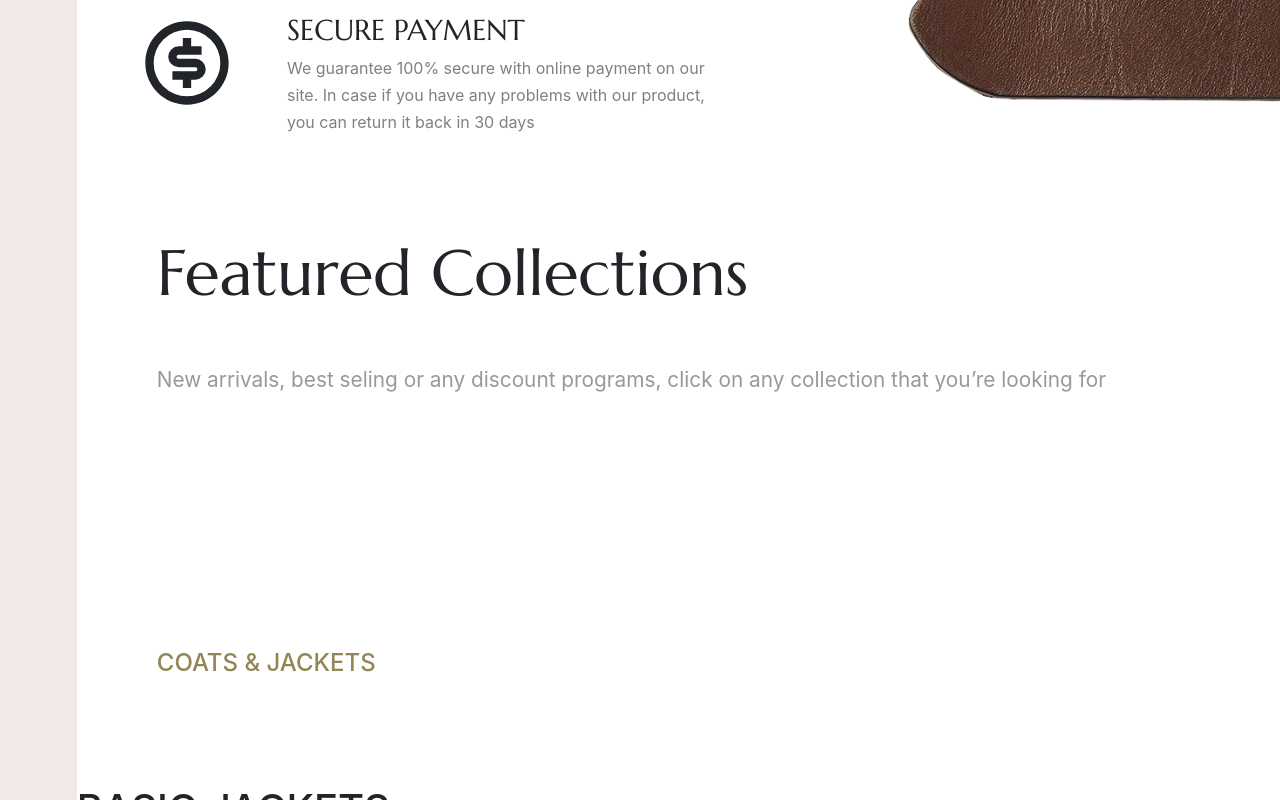
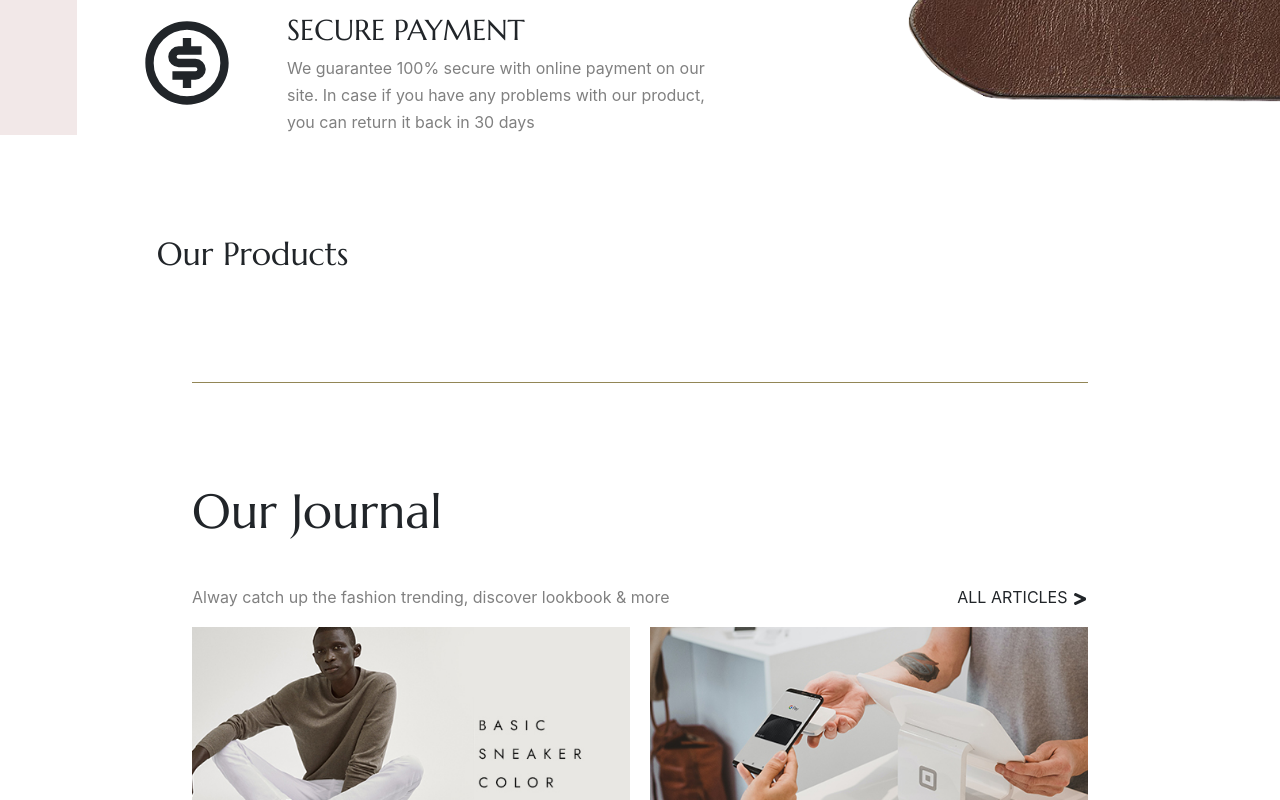
Before and after one commit to Kiril-Pavlov/durotan-landing-page, a React (Create React App) app: page / in a window 1280 px wide. Shown: the part 1880-2680 px from the top of the page. Built offline with nearby package versions, Linux system fonts and the light colour scheme; the HTML template or start-up script is replaced by a standard one.

Commit message:
Update About.js

```diff
--- a/src/components/About.js
+++ b/src/components/About.js
@@ -81,7 +81,7 @@ const About = () => {
           <img src={beltPart} />
         </div>
       </div>
-      <div className="featuredCollections">
+      {/* <div className="featuredCollections">
         <h4 className="featured">Featured Collections</h4>
         <p className="featuredPara">
           New arrivals, best seling or any discount programs, click on any
@@ -113,7 +113,7 @@ const About = () => {
         </p>
         <img src={product2} style={{ width: "400px" }}/>
         <button classname="explore">EXPLORE NOW</button>
-      </div>
+      </div> */}
     </div>
   );
 };
```
